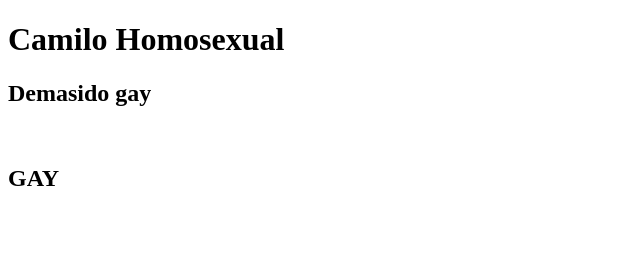
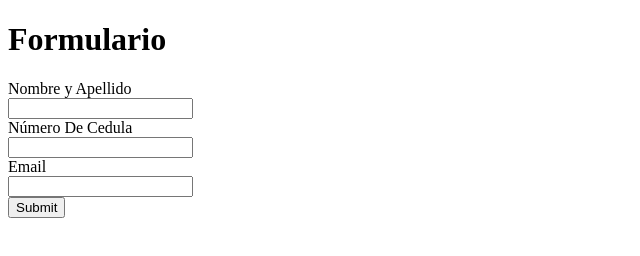
Before and after one commit to GiovanniFlorez/HTML, a plain HTML site: page index.html in a window 1280 px wide. Shown: the whole page, without its empty margins (0-640 px from the left). Drawn offline with Linux system fonts and the light colour scheme.

Commit message:
Update index.html

```diff
--- a/index.html
+++ b/index.html
@@ -3,15 +3,28 @@
 <head>
     <meta charset="UTF-8">
     <meta name="viewport" content="width=device-width, initial-scale=1.0">
-    <title>Camilo es Homosexual</title>
+    <title>Formulatio</title>
 </head>
 <body>
-    <h1>Camilo Homosexual</h1>
+    <h1>Formulario</h1>
     <form action="Respuesta.html" method="get">
         <div>
-            <h2>Demasido gay</h2>
+        <label>Nombre y Apellido</label>
+        <br>
+        <input type="text">
+        </div>
+        <div>
+            <label>Número De Cedula</label>
             <br>
-            <h2>GAY</h2>
+            <input type="text">
+        </div>
+        <div>
+            <label>Email</label>
+            <br>
+            <input type="text">
+        </div>
+        <div>
+            <input type="submit">
         </div>
     </form>
 </body>
```
